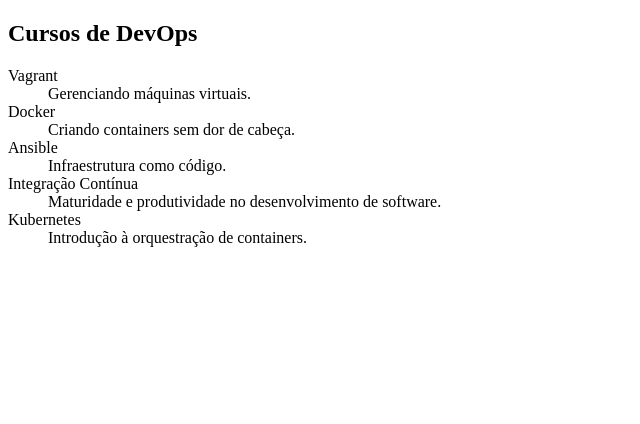
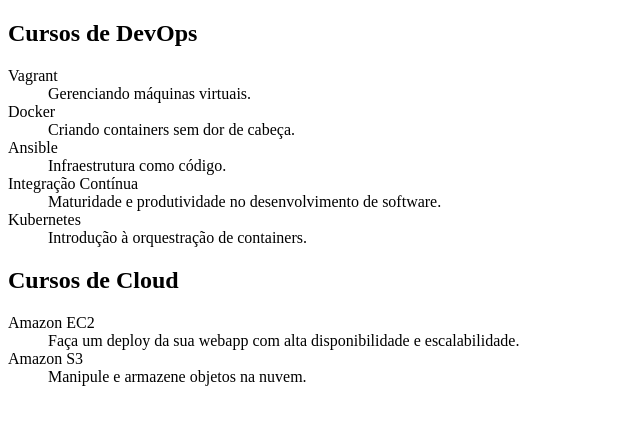
Before and after one commit to vinidominato/alura-git, a plain HTML site: page index.html in a window 1280 px wide. Shown: the whole page, without its empty margins (0-640 px from the left). Drawn offline with Linux system fonts and the light colour scheme.

Commit message:
cursos de ec2 e s3 adicionados.

```diff
--- a/index.html
+++ b/index.html
@@ -23,5 +23,14 @@
         <dt>Kubernetes</dt>
         <dd>Introdução à orquestração de containers.</dd>
     </dl>
+
+    <h2>Cursos de Cloud</h2>
+    <dl>
+        <dt>Amazon EC2</dt>
+        <dd>Faça um deploy da sua webapp com alta disponibilidade e escalabilidade.</dd>
+
+        <dt>Amazon S3</dt>
+        <dd>Manipule e armazene objetos na nuvem.</dd>
+    </dl>
 </body>
 </html>
```
